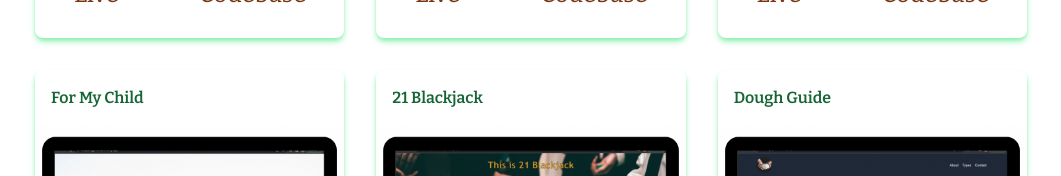
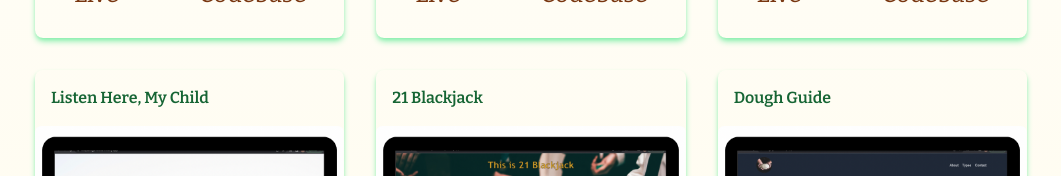
Before and after one commit to ashleydelic/portfolio-site, a React (Create React App) app: page / in a window 1280 px wide. Shown: the part 2569-2745 px from the top of the page, without its empty margins (109-1170 px from the left). Built offline with nearby package versions, Linux system fonts and the light colour scheme; a web font is replaced by a local one.

Commit message:
background color changes

```diff
--- a/src/components/About.js
+++ b/src/components/About.js
@@ -6,7 +6,7 @@ const About = () => {
   return (
     <div
       id="about"
-      className="about-page h-screen w-full flex md:flex-row flex-row justify-evenly mb-40 lg:px-16 px-8 pt-36 md:pb-24 sm:pb-28 pb-36 from-white to-slate-300"
+      className="about-page h-screen w-full flex md:flex-row flex-row justify-evenly mb-40 lg:px-16 px-8 pt-36 md:pb-24 sm:pb-28 pb-36"
     >
       <div className=" p-4 md:w-1/2 w-1/1 md:mx-4 md:mb-0 mb-6">
         <div className="flex">
--- a/src/components/NavBar.js
+++ b/src/components/NavBar.js
@@ -27,6 +27,9 @@ const NavBar = () => {
         <li className="px-4 cursor-pointer text-white hover:scale-110 duration-200 font-normal"><a href="#projects">Projects</a>
 
         </li>
+        <li className="px-4 cursor-pointer text-white hover:scale-110 duration-200 font-normal"><a href="#toolkit">Toolkit</a>
+
+        </li>
         <li className="px-4 cursor-pointer text-white hover:scale-110 duration-200 font-normal bg-green-700 rounded hover:bg-green-800"><a href="#contact">Contact</a>
 
         </li>
--- a/src/components/Projects.js
+++ b/src/components/Projects.js
@@ -38,7 +38,7 @@ const Projects = () => {
         },
         {
             id: 4,
-            title: "For My Child",
+            title: "Listen Here, My Child",
             body: "This is a random quote generator that will make kids laugh or brighten their day, built with HTML, CSS and Javascript. This generator displays a random quote along with the author name. A new quote is displayed on a button click. Deployed with Netlify",
             src: QuoteApp,
             liveLink: "https://kidquotegenerator.netlify.app/",
@@ -64,7 +64,7 @@ const Projects = () => {
     ]
 
   return (
-    <div id='projects' className='w-full md:h-full'>
+    <div id='projects' className='w-full md:h-full bg-gradient-to-b from-white to-amber-50'>
       <div className=' max-w-screen-lg p-4 mx-auto flex flex-col justify-center w-full h-full'>
           <div className='pb-8 '>
               <p className='md:text-3xl text-2xl mb-4 font-medium'>Projects</p>
@@ -72,7 +72,7 @@ const Projects = () => {
           </div>
 
 
-<div className='grid sm:grid-cols-2 md:grid-cols-3 gap-8 px-12 sm:px-0'>
+<div className='grid sm:grid-cols-2 md:grid-cols-3 gap-8 px-12 sm:px-0 '>
 
 {
               portfolio.map(({id, title, src, body, liveLink, codeLink}) => (
--- a/src/components/Toolkit.js
+++ b/src/components/Toolkit.js
@@ -3,10 +3,18 @@ import { SiJavascript, SiGit, SiReact, SiHtml5, SiCss3, SiTailwindcss, SiFigma,
 
 const Toolkit = () => {
   return (
-    <div>
+    <div id="toolkit" className=' bg-gradient-to-b from-white to-slate-100'>
       <div>
         <div>
-          <p></p>
+          <p>My Toolkit</p>
+          <p>These are the technologies I have worked with so far...</p>
+        </div>
+
+        <div>
+          <div>
+            <SiHtml5 size={40} />
+            <p>HTML5</p>
+          </div>
         </div>
       </div>
     </div>
```
